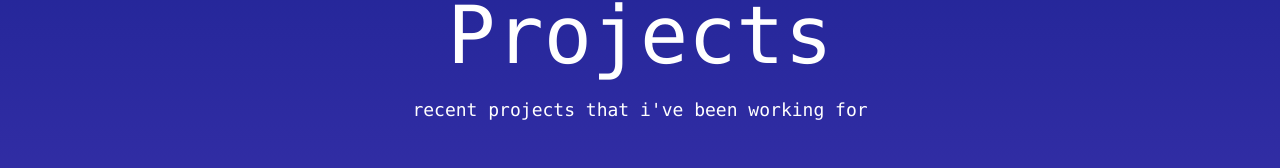
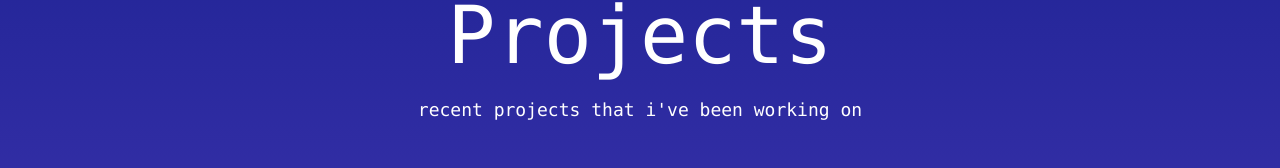
Before and after one commit to abrahamgregorius/webfolder, a React (Vite) app: page /projects in a window 1280 px wide. Shown: the part 111-279 px from the top of the page. Built offline with nearby package versions, Linux system fonts and the light colour scheme.

Commit message:
add indexing

```diff
--- a/index.html
+++ b/index.html
@@ -3,6 +3,8 @@
   <head>
     <meta charset="UTF-8" />
     <meta name="viewport" content="width=device-width, initial-scale=1.0" />
+    <meta name="robots" content="index, follow">
+    <meta name="google-site-verification" content="8kJcJmvcoTNPfItZbNmwmpfPE7p5dTVfL1ZDmJ6jWJo" />
     <title>abraham gregorius</title>
     <link rel="shortcut icon" href="./src/assets/favicon.png" type="image/x-icon">
   </head>
--- a/src/pages/Projects.jsx
+++ b/src/pages/Projects.jsx
@@ -22,7 +22,7 @@ function Projects() {
     return(
         <div className='text-white container mx-auto my-0 p-4 w-full max-w-[840px]'>
             <Navbar></Navbar>
-            <Hero title={"Projects"} description={"recent projects that i've been working for"}></Hero>
+            <Hero title={"Projects"} description={"recent projects that i've been working on"}></Hero>
             <div className="container container-project">
                 <div className=" w-full mx-auto my-0 grid gap-5 lg:grid-cols-3 sm:grid-cols-2 grid-cols-1">
                     <Card tech={"Vanilla"} title="Kryptonim" link="https://github.com/abrahamgregorius/kryptonim" description="Modern and minimalistic landing page" src={kryptonimimg}></Card>
```
